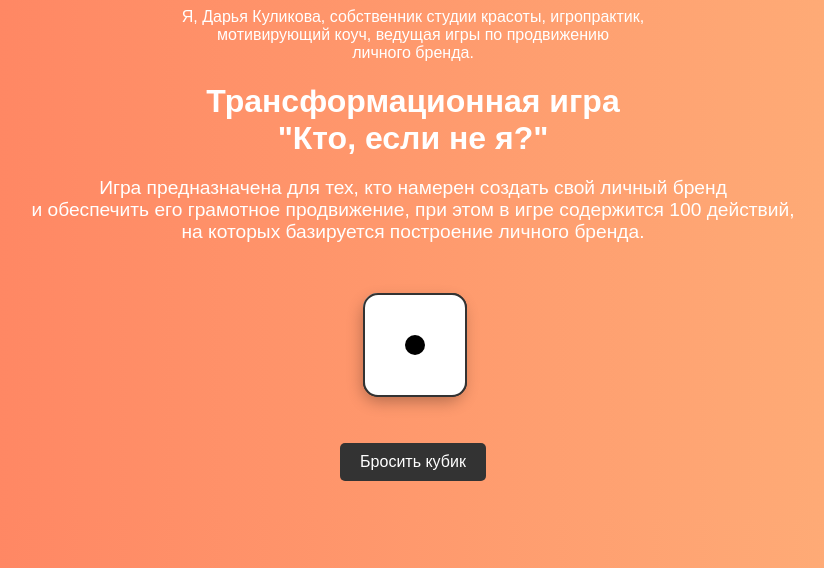
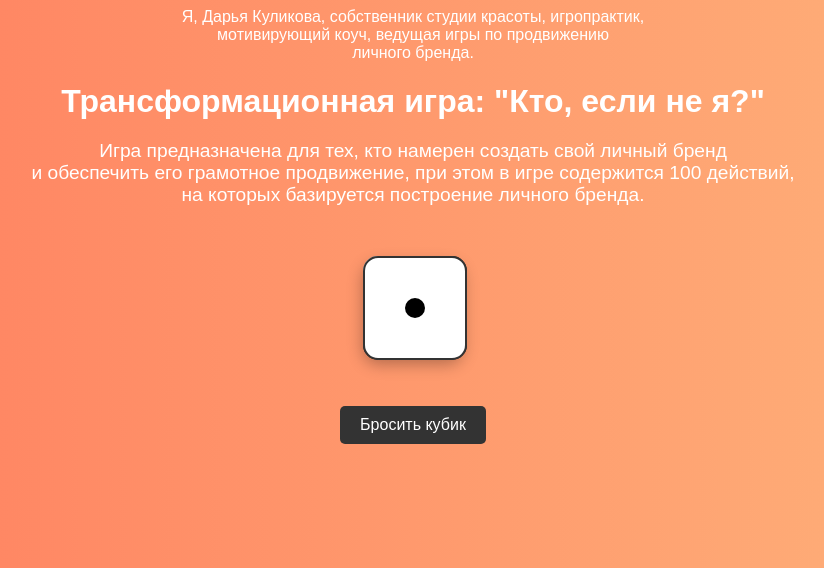
Before and after one commit to DenisSeliverstov/daria_kulikova, a plain HTML site: page index.html in a window 1280 px wide. Shown: the part 232-800 px from the top of the page, without its empty margins (227-1051 px from the left). Drawn offline with Linux system fonts and the light colour scheme.

Commit message:
Fix bugs

```diff
--- a/index.html
+++ b/index.html
@@ -15,7 +15,7 @@
       Я, Дарья Куликова, собственник студии красоты, игропрактик,</br> мотивирующий коуч, ведущая игры по
       продвижению</br> личного бренда.
     </p>
-    <h1 class="game-title">Трансформационная игра</br> "Кто, если не я?"</h1>
+    <h1 class="game-title">Трансформационная игра: "Кто, если не я?"</h1>
     <p class="game-description">
       Игра предназначена для тех, кто намерен создать свой личный бренд</br> и обеспечить его грамотное продвижение, при
       этом в игре содержится 100 действий,</br> на которых базируется построение личного бренда.
```
